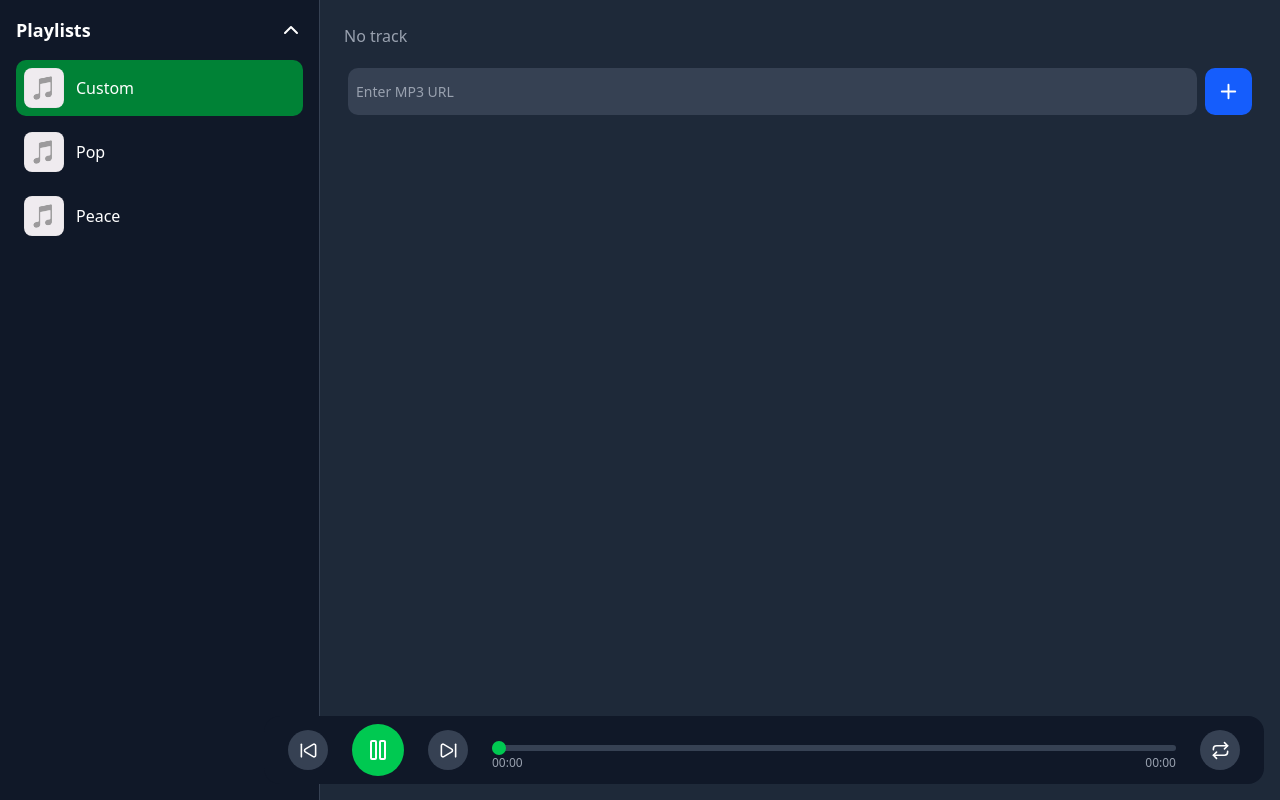
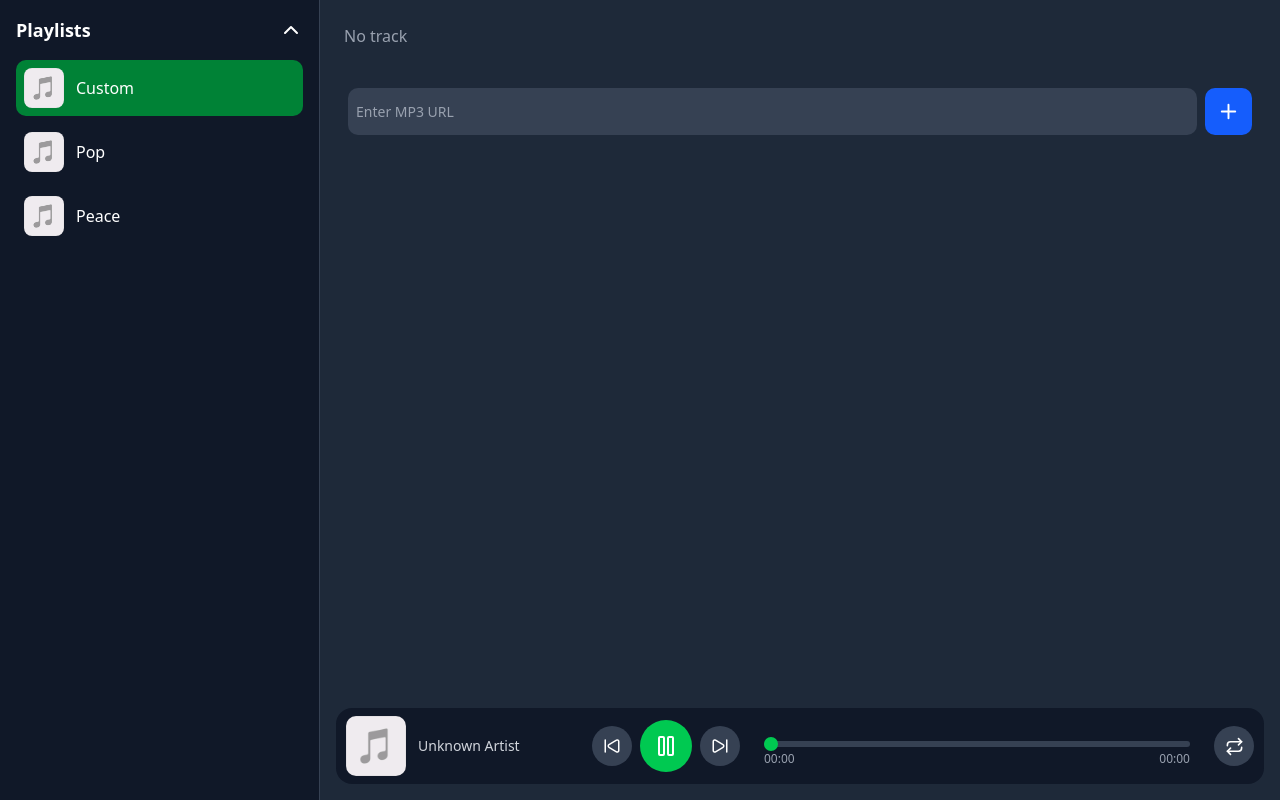
Before and after one commit to HASSANnu-source/music-player-nextjs, a Next.js app: page / in a window 1280 px wide. Built offline with nearby package versions, Linux system fonts and the light colour scheme.

Commit message:
new player control

```diff
--- a/app/components/Copy.tsx
+++ /dev/null
@@ -1,37 +0,0 @@
-import { useState } from 'react';
-
-const Copy = (text: string) => {
-  const [coppied, setCoppied] = useState(false);
-
-  const copyLink = async () => {
-    try {
-      await navigator.clipboard.writeText(text);
-      setCoppied(true);
-      setTimeout(() => setCoppied(false), 2000);
-    } catch {
-      const textArea = document.createElement('textarea');
-      textArea.value = text;
-      document.body.appendChild(textArea);
-      textArea.select();
-      document.execCommand('copy');
-      document.body.removeChild(textArea);
-      setCoppied(true);
-      setTimeout(() => setCoppied(false), 2000);
-    }
-  };
-
-  return (
-    <div
-      onClick={copyLink}
-      className={`${
-        coppied
-          ? 'text-green-500 font-semibold'
-          : 'text-red-400 focus:bg-gray-700 focus:text-red-200'
-      }`}
-    >
-      {coppied ? 'coppied' : 'copy link'}
-    </div>
-  );
-};
-
-export default Copy;
--- a/app/components/MusicPlayer.tsx
+++ b/app/components/MusicPlayer.tsx
@@ -307,19 +307,18 @@ export default function MusicPlayer({ playlists, selectedPlaylist }: MusicPlayer
   }, [customPlaylist, allMetadata, isCustom]);
 
   return (
-    <div className="relative bg-gray-800 p-6 h-full overflow-hidden flex flex-col w-full">
+    <div className="bg-gray-800 h-full flex flex-col w-full">
+      <div className="relative w-full h-full overflow-hidden p-6 z-20 mb-20">
       {/* background blur */}
       <div
-        className="absolute -inset-5 z-10 h-90 brightness-50 blur-2xl bg-center bg-cover"
+        className="absolute -inset-5 -z-10 h-90 brightness-50 blur-2xl bg-center bg-cover"
         style={{
           backgroundImage: allMetadata[currentTrack]?.picture
             ? `url(${allMetadata[currentTrack]?.picture})`
             : "none",
         }}
       />
-
-      <div className="w-full h-full z-20 mb-20">
-        <div className="space-y-5">
+        <div className="mb-5">
           {currentTrack ? (
             <div className="flex items-end gap-5">
               <img
@@ -342,7 +341,7 @@ export default function MusicPlayer({ playlists, selectedPlaylist }: MusicPlayer
         </div>
 
         <div className="w-full space-y-3">
-          <div className="w-full rounded-xl p-1 space-y-1 max-h-80 overflow-y-auto">
+          <div className="w-full rounded-xl p-1 space-y-1">
             {currentPlaylist.map((track, idx) => (
               <TrackItem
                 key={idx}
@@ -376,29 +375,47 @@ export default function MusicPlayer({ playlists, selectedPlaylist }: MusicPlayer
             </div>
           )}
         </div>
+      </div>
       <audio ref={audioRef} onEnded={handleNext} />
-        <div className="fixed bottom-4 right-4 px-6 py-2 w-250 rounded-2xl bg-gray-900 flex justify-center items-center gap-6">
-          <div className="flex items-center justify-center gap-6">
+      <div className="sticky bottom-4 mx-4 z-20 rounded-2xl bg-gray-900 flex flex-wrap sm:flex-nowrap justify-between sm:justify-center items-center gap-4 sm:gap-6">
+        <div className="flex items-center pl-2.5 py-2 gap-3 flex-1 min-w-0 sm:min-w-1/4 overflow-hidden hover:bg-gray-700 rounded-l-xl transition">
+          <img
+            src={allMetadata[currentTrack]?.picture ?? "/default-cover.png"}
+            alt="cover"
+            className="w-12 h-12 sm:w-15 sm:h-15 rounded-lg object-cover flex-shrink-0"
+          />
+
+          <div className="flex flex-col min-w-0">
+            <p className="font-bold text-sm sm:text-base text-white truncate">
+              {allMetadata[currentTrack]?.title ?? getFileName(currentTrack)}
+            </p>
+            <p className="text-xs sm:text-sm text-gray-300 truncate">
+              {allMetadata[currentTrack]?.artist ?? "Unknown Artist"}
+            </p>
+          </div>
+        </div>
+
+        <div className="flex items-center pr-2.5 xl:pr-0 justify-center gap-2 flex-shrink-0">
           <button
-              className="bg-gray-700 hover:bg-gray-600 transition rounded-full w-10 h-10 flex items-center justify-center"
+            className="bg-gray-700 hover:bg-gray-600 transition rounded-full w-9 h-9 sm:w-10 sm:h-10 flex items-center justify-center"
             onClick={handlePrev}
           >
-              <SkipBack size={19} />
+            <SkipBack size={18} />
           </button>
           <button
-              className="bg-green-500 hover:bg-green-400 transition rounded-full w-13 h-13 flex items-center justify-center"
+            className="bg-green-500 hover:bg-green-400 transition rounded-full w-12 h-12 sm:w-13 sm:h-13 flex items-center justify-center"
             onClick={togglePlayPause}
           >
             {isPlaying ? <Pause /> : <Play />}
           </button>
           <button
-              className="bg-gray-700 hover:bg-gray-600 transition rounded-full w-10 h-10 flex items-center justify-center"
+            className="bg-gray-700 hover:bg-gray-600 transition rounded-full w-9 h-9 sm:w-10 sm:h-10 flex items-center justify-center"
             onClick={handleNext}
           >
-              <SkipForward size={19} />
+            <SkipForward size={18} />
           </button>
         </div>
-          <div className="w-full flex flex-col items-center translate-y-2">
+        <div className="w-full hidden sm:flex flex-col pr-5 xl:pr-0 items-center translate-y-2">
           <div className="relative w-full h-1.5 rounded-lg bg-gray-700">
             {/* بخش دانلود شده */}
             <div
@@ -426,7 +443,7 @@ export default function MusicPlayer({ playlists, selectedPlaylist }: MusicPlayer
             <span>{formatTime(duration)}</span>
           </div>
         </div>
-          <div className="flex items-center justify-center">
+        <div className="hidden xl:flex pr-2.5 items-center justify-center">
           <button
             className={`transition rounded-full w-10 h-10 flex items-center justify-center ${isLooped ? "bg-green-500 hover:bg-green-400" : "bg-gray-700 hover:bg-gray-600"}`}
             onClick={toggleLoop}
@@ -436,6 +453,5 @@ export default function MusicPlayer({ playlists, selectedPlaylist }: MusicPlayer
         </div>
       </div>
     </div>
-    </div>
   );
 }
--- a/app/components/SideBar.tsx
+++ b/app/components/SideBar.tsx
@@ -36,7 +36,7 @@ export const SideBar = ({ playlists, selected, onSelect }: SideBarProps) => {
   const firstTrack = getFirstTrack();
 
   return (
-    <div className="hidden sm:block bg-gray-900 w-80 min-h-screen text-white p-4 border-r border-gray-700 overflow-y-auto">
+    <div className="hidden sm:block bg-gray-900 w-1/3 max-w-80 min-h-screen text-white p-4 border-r border-gray-700 overflow-y-auto">
       <div className="flex flex-col gap-4">
         <button
           onClick={() => setOpen(!open)}
```
Lines whose indentation alone changed are shown as unchanged.
